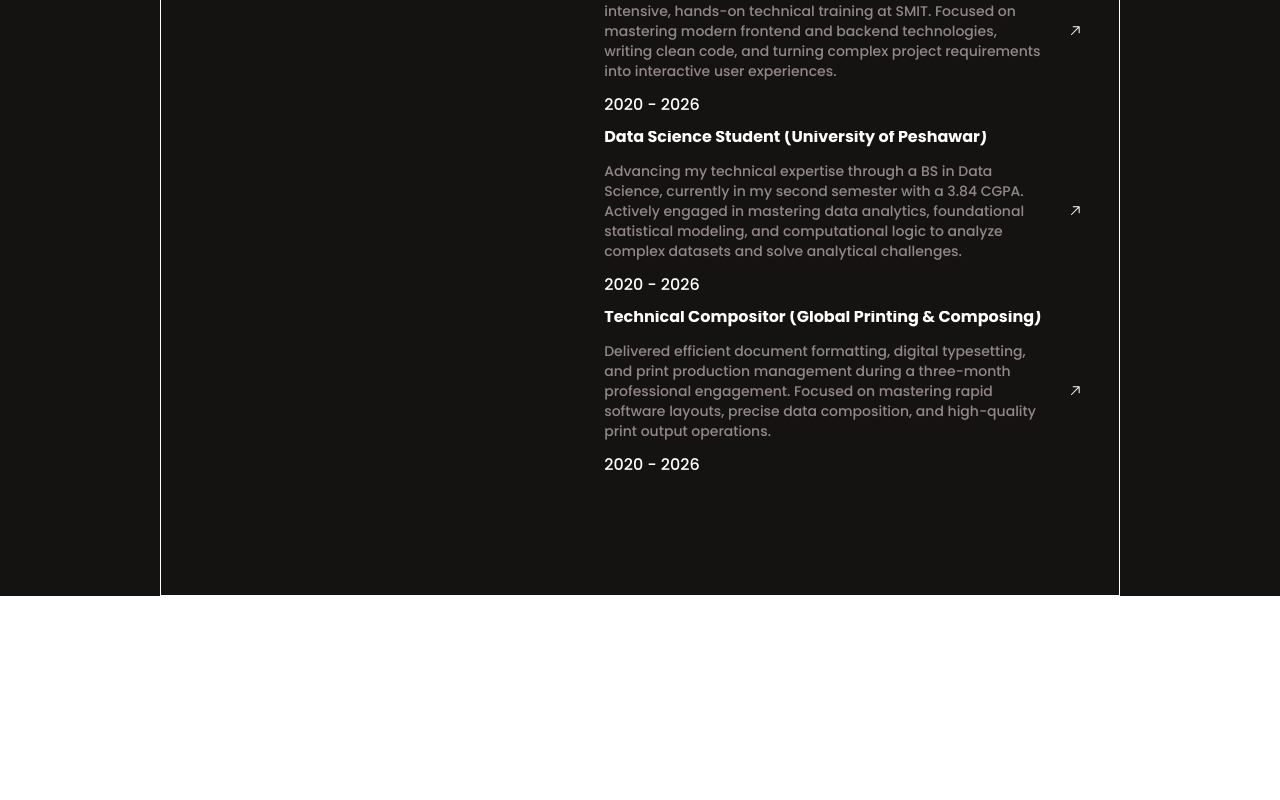
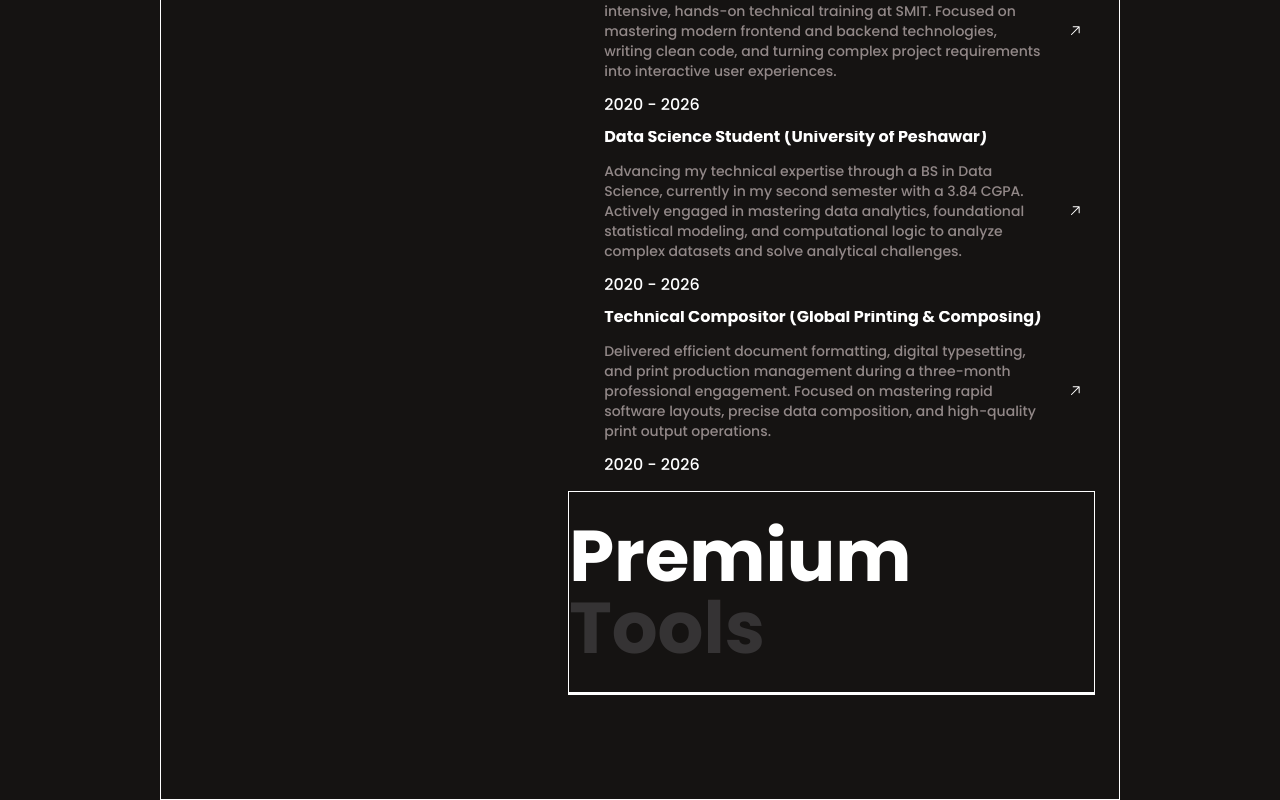
Before and after one commit to alimuzmmil294-coder/Portfolio, a React (Vite) app: page /thoughts in a window 1280 px wide. Shown: the part 1863-2663 px from the top of the page. Before the commit the page ends 2459 px from the top, so only its background shows below. Built offline with nearby package versions, Linux system fonts and the light colour scheme.

Commit message:
Worked on Tools Section

```diff
--- a/src/Components/Hero.jsx
+++ b/src/Components/Hero.jsx
@@ -234,6 +234,18 @@ const Hero = () => {
             }
           </section>
 
+          {/* ====================================The Tools Section====================================  */}
+
+          <div className="flex flex-col text-7xl font-bold py-7 border  ">
+            <h1>Premium</h1>
+            <h1 className="text-[#353334]">Tools </h1>
+          </div>
+          <section className="grid grid-cols-2 justify-center items-center border">
+
+          </section>
+
+
+
         </section>
       </article>
     </section>
```
